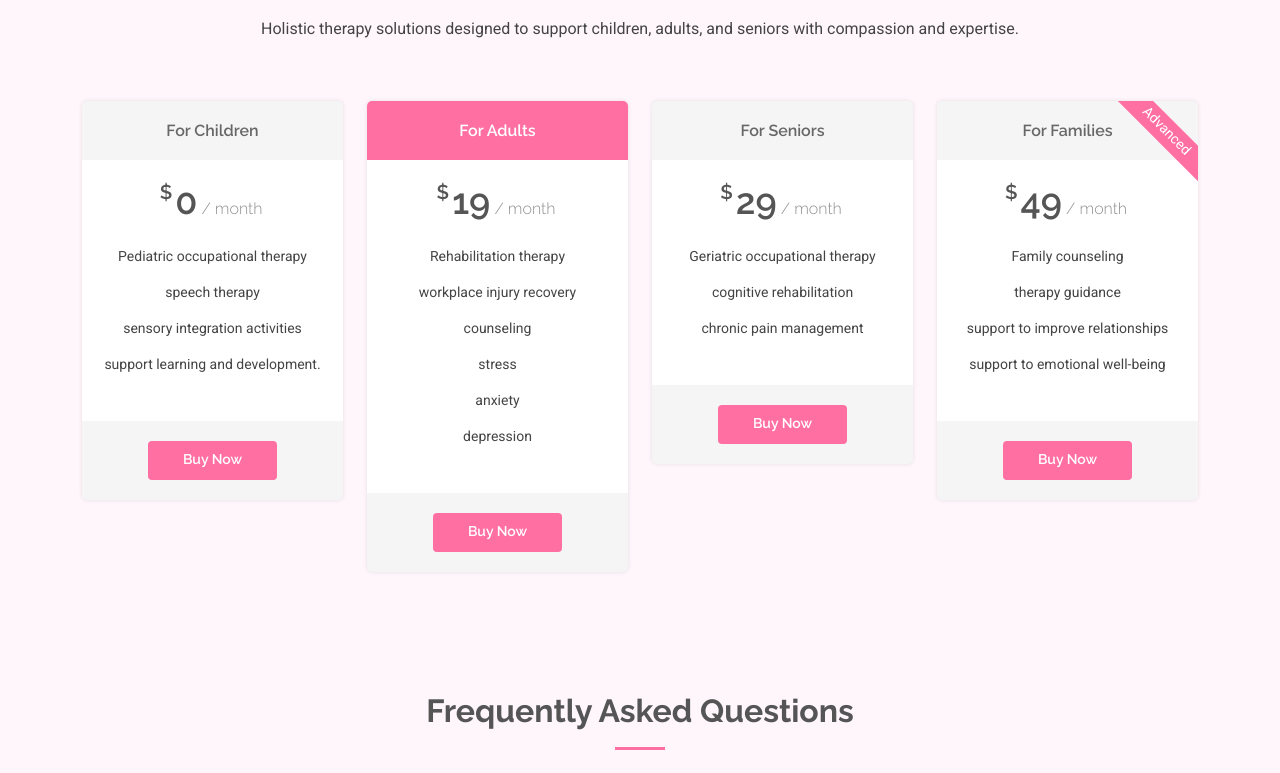
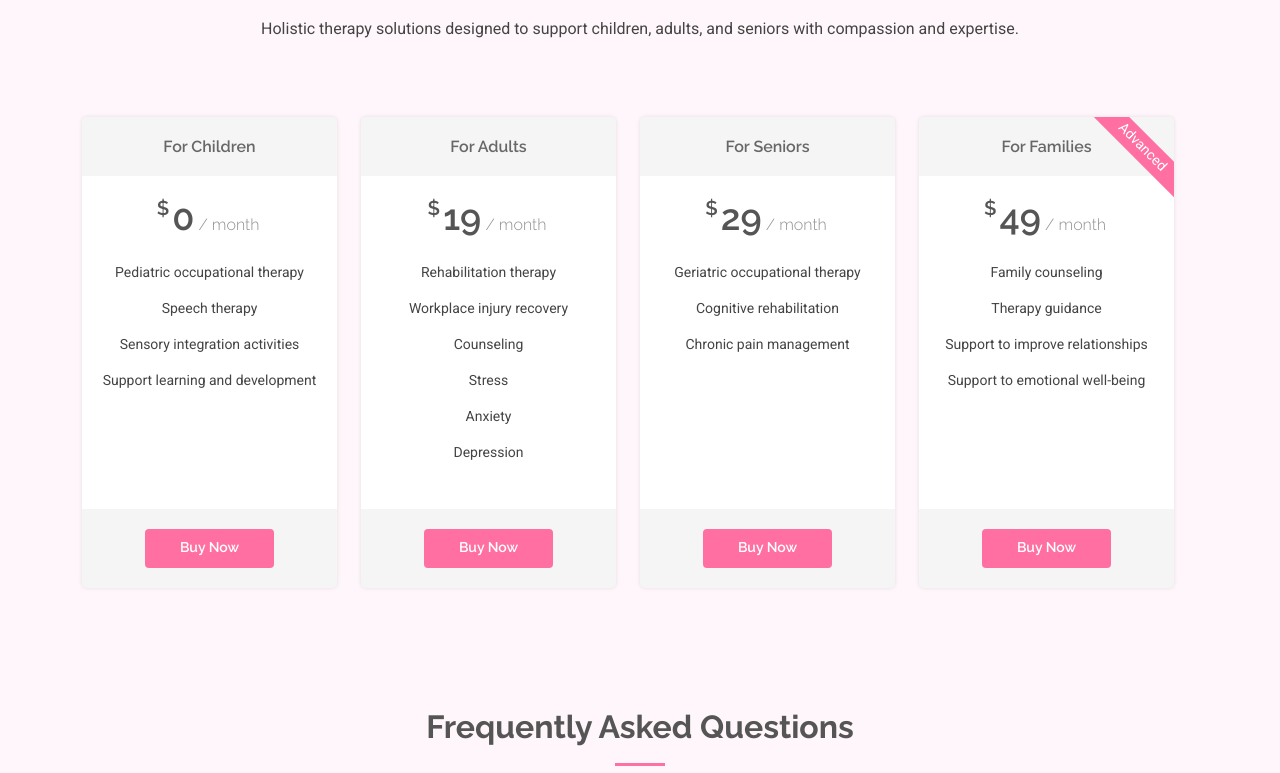
Before and after one commit to unnatikesarwani/medicio-website-main, a website: page index.html in a window 1280 px wide. Shown: the part 7607-8380 px from the top of the page. Drawn offline with Linux system fonts and the light colour scheme; animation ran at ten frames a second.

Commit message:
hompage necessary updation

```diff
--- a/assets/css/main.css
+++ b/assets/css/main.css
@@ -1633,6 +1633,11 @@ section,
   border-radius: 5px;
   position: relative;
   overflow: hidden;
+
+  display: flex;
+  flex-direction: column;
+  justify-content: space-between;
+  width: 100%;
 }
 
 .pricing .pricing-item h3 {
@@ -1669,6 +1674,8 @@ section,
   text-align: center;
   line-height: 20px;
   font-size: 14px;
+  flex-grow: 1; /* pushes the Buy Now button down evenly */
+
 }
 
 .pricing .pricing-item ul li {
@@ -1691,6 +1698,7 @@ section,
   margin: 0 -20px -20px -20px;
   padding: 20px 15px;
   text-align: center;
+   margin-top: auto; /* keeps Buy Now aligned at bottom */
 }
 
 .pricing .btn-buy {
--- a/index.html
+++ b/index.html
@@ -900,15 +900,18 @@
 
         <div class="row gy-3">
 
-          <div class="col-xl-3 col-lg-6" data-aos="fade-up" data-aos-delay="100">
-            <div class="pricing-item">
+          <div class="row gy-3">
+
+  <!-- For Children -->
+  <div class="col-xl-3 col-lg-6 d-flex align-items-stretch" data-aos="fade-up" data-aos-delay="100">
+    <div class="pricing-item h-100 w-100">
       <h3>For Children</h3>
       <h4><sup>$</sup>0<span> / month</span></h4>
       <ul>
         <li>Pediatric occupational therapy</li>
-                <li>speech therapy</li>
-                <li>sensory integration activities</li>
-                   <li>support learning and development.</li>
+        <li>Speech therapy</li>
+        <li>Sensory integration activities</li>
+        <li>Support learning and development</li>
       </ul>
       <div class="btn-wrap">
         <a href="#" class="btn-buy">Buy Now</a>
@@ -916,17 +919,18 @@
     </div>
   </div><!-- End Pricing Item -->
 
-          <div class="col-xl-3 col-lg-6" data-aos="fade-up" data-aos-delay="200">
-            <div class="pricing-item featured">
+  <!-- For Adults -->
+  <div class="col-xl-3 col-lg-6 d-flex align-items-stretch" data-aos="fade-up" data-aos-delay="200">
+    <div class="pricing-item h-100 w-100">
       <h3>For Adults</h3>
       <h4><sup>$</sup>19<span> / month</span></h4>
       <ul>
         <li>Rehabilitation therapy</li>
-                <li>workplace injury recovery</li>
-                <li>counseling</li>
-                   <li>stress</li>
-                   <li>anxiety</li>
-                   <li>depression</li>
+        <li>Workplace injury recovery</li>
+        <li>Counseling</li>
+        <li>Stress</li>
+        <li>Anxiety</li>
+        <li>Depression</li>
       </ul>
       <div class="btn-wrap">
         <a href="#" class="btn-buy">Buy Now</a>
@@ -934,14 +938,15 @@
     </div>
   </div><!-- End Pricing Item -->
 
-          <div class="col-xl-3 col-lg-6" data-aos="fade-up" data-aos-delay="400">
-            <div class="pricing-item">
+  <!-- For Seniors -->
+  <div class="col-xl-3 col-lg-6 d-flex align-items-stretch" data-aos="fade-up" data-aos-delay="300">
+    <div class="pricing-item h-100 w-100">
       <h3>For Seniors</h3>
       <h4><sup>$</sup>29<span> / month</span></h4>
       <ul>
         <li>Geriatric occupational therapy</li>
-                <li>cognitive rehabilitation</li>
-                <li>chronic pain management</li>
+        <li>Cognitive rehabilitation</li>
+        <li>Chronic pain management</li>
       </ul>
       <div class="btn-wrap">
         <a href="#" class="btn-buy">Buy Now</a>
@@ -949,16 +954,17 @@
     </div>
   </div><!-- End Pricing Item -->
 
-          <div class="col-xl-3 col-lg-6" data-aos="fade-up" data-aos-delay="400">
-            <div class="pricing-item">
+  <!-- For Families -->
+  <div class="col-xl-3 col-lg-6 d-flex align-items-stretch" data-aos="fade-up" data-aos-delay="400">
+    <div class="pricing-item h-100 w-100">
       <span class="advanced">Advanced</span>
       <h3>For Families</h3>
       <h4><sup>$</sup>49<span> / month</span></h4>
       <ul>
         <li>Family counseling</li>
-                <li>therapy guidance</li>
-                <li>support to improve relationships</li>
-                <li>support to emotional well-being</li>
+        <li>Therapy guidance</li>
+        <li>Support to improve relationships</li>
+        <li>Support to emotional well-being</li>
       </ul>
       <div class="btn-wrap">
         <a href="#" class="btn-buy">Buy Now</a>
@@ -968,7 +974,6 @@
 
 </div>
 
-      </div>
 
     </section><!-- /Pricing Section -->
 
@@ -1059,7 +1064,7 @@
       <div class="mb-5" data-aos="fade-up" data-aos-delay="200">
       <iframe
         style="border:0; width: 100%; height: 370px;"
-        src="https://www.google.com/maps/place/East+Delhi,+Delhi/@28.620949,77.2648816,13z/data=!3m1!4b1!4m6!3m5!1s0x390ce4b2b1aba405:0x9835af50a503b261!8m2!3d28.6273231!4d77.3007143!16s%2Fm%2F027dqq8?entry=ttu&g_ep=EgoyMDI1MDkyOC4wIKXMDSoASAFQAw%3D%3D"
+        src="https://www.google.com/maps/embed?pb=!1m18!1m12!1m3!1d56036.70420968534!2d77.2648816443142!3d28.62094901677501!2m3!1f0!2f0!3f0!3m2!1i1024!2i768!4f13.1!3m3!1m2!1s0x390ce4b2b1aba405%3A0x9835af50a503b261!2sEast%20Delhi%2C%20Delhi!5e0!3m2!1sen!2sin!4v1759414633248!5m2!1sen!2sin"
         frameborder="0"
         allowfullscreen=""
         loading="lazy"
```
Lines whose indentation alone changed are shown as unchanged.
